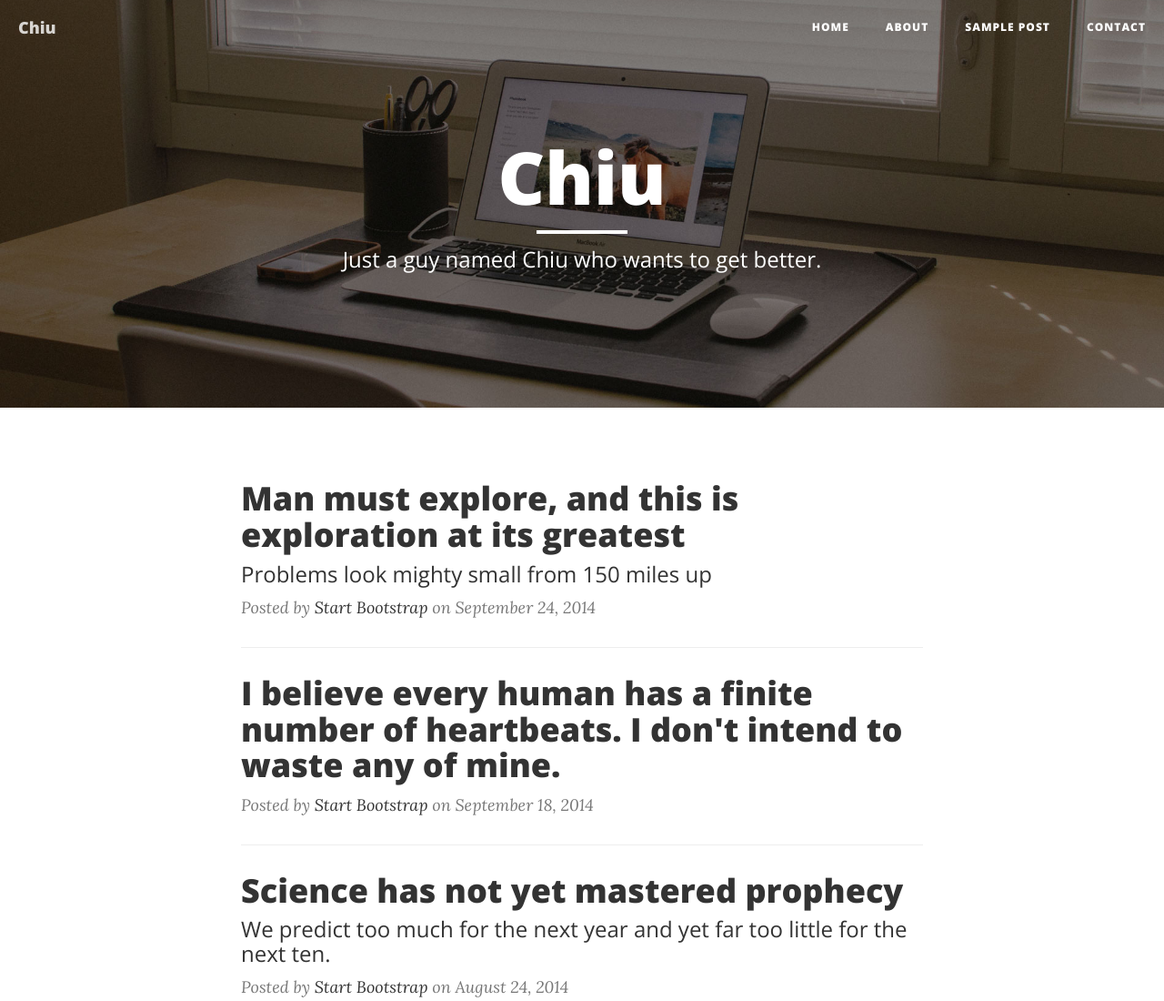
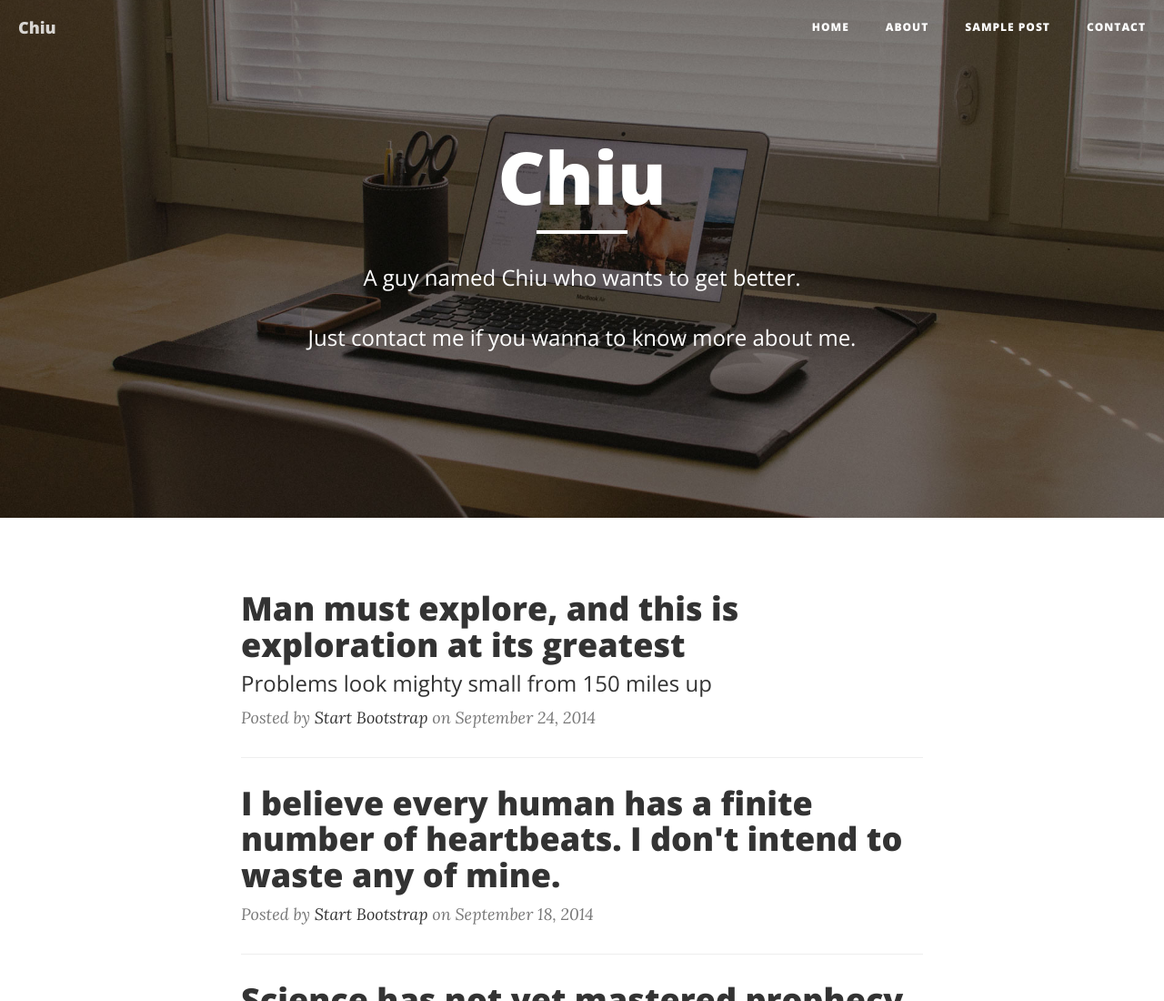
Before and after one commit to Chiuqyan/Chiu, a website: page index.html in a window 1280 px wide. Shown: the top 1100 px of the page at 91% size. Drawn offline with nearby package versions, Linux system fonts and the light colour scheme.

Commit message:
change the introduction

```diff
--- a/index.html
+++ b/index.html
@@ -76,7 +76,8 @@
                     <div class="site-heading">
                         <h1>Chiu</h1>
                         <hr class="small">
-                        <span class="subheading">Just a guy named Chiu who wants to get better.</span>
+                        <span class="subheading"><P>A guy named Chiu who wants to get better.</P>
+                            <P>Just contact me if you wanna to know more about me.</P></span>
                     </div>
                 </div>
             </div>
```
